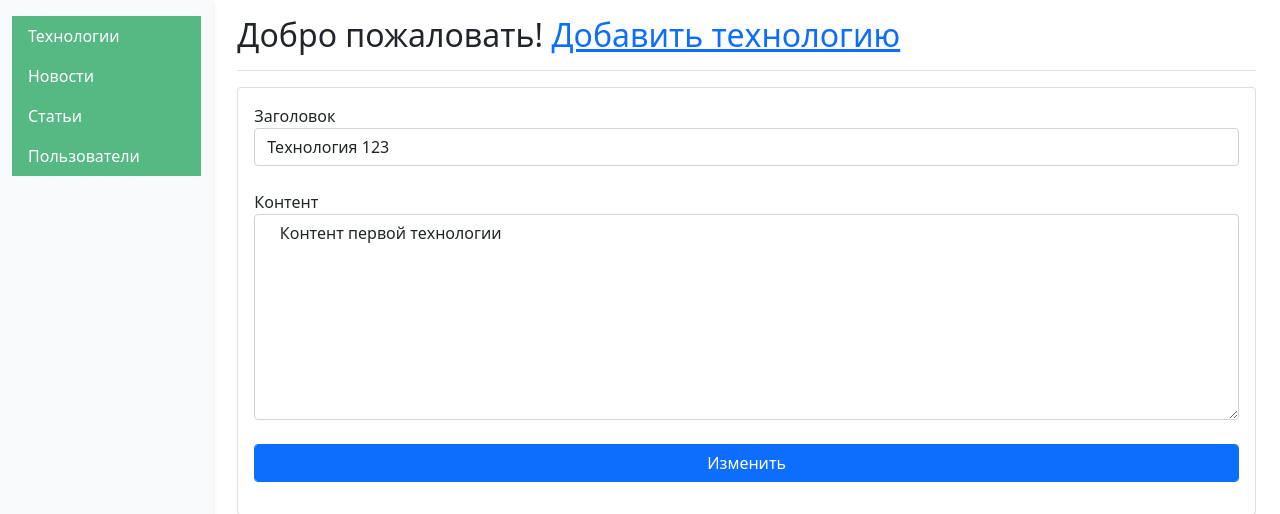
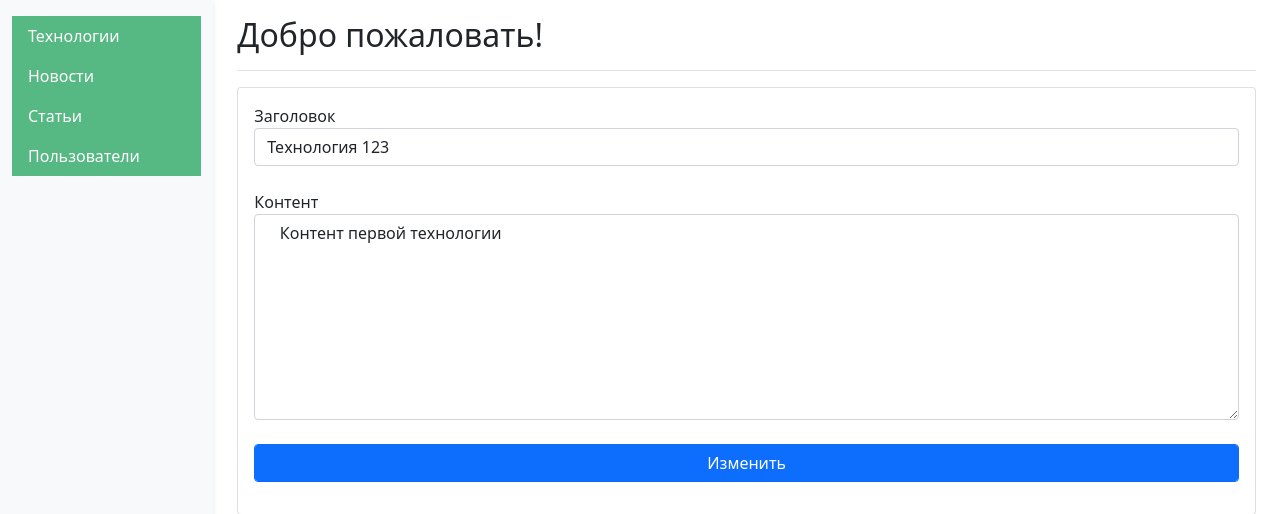
Before and after one commit to Mike0001-droid/DiplomLizaProd, a Flask app: page /tech_admin in a window 1280 px wide. Shown: the part 54-568 px from the top of the page. Run offline with Flask 3, Linux system fonts and the light colour scheme; a user stored in the database is signed in; data comes from the database, SQL or seed files in the repository.

Commit message:
Рефакторинг шаблона

```diff
--- a/flask 1/templates/technol_admin.html
+++ b/flask 1/templates/technol_admin.html
@@ -80,12 +80,7 @@
 
 		<main class="col-md-9 ms-sm-auto col-lg-10 px-md-4">
 			<div class="d-flex justify-content-between flex-wrap flex-md-nowrap align-items-center pt-3 pb-2 mb-3 border-bottom">
-				<h1 class="h2">Добро пожаловать!
-					<a href="{{url_for('addTech')}}">
-
-						Добавить технологию
-					</a>
-				</h1>
+				<h1 class="h2">Добро пожаловать! </h1>
 			</div>
 			{% for cat, msg in get_flashed_messages(True) %}
 				<div class="flash {{cat}}">{{msg}}</div>
```
